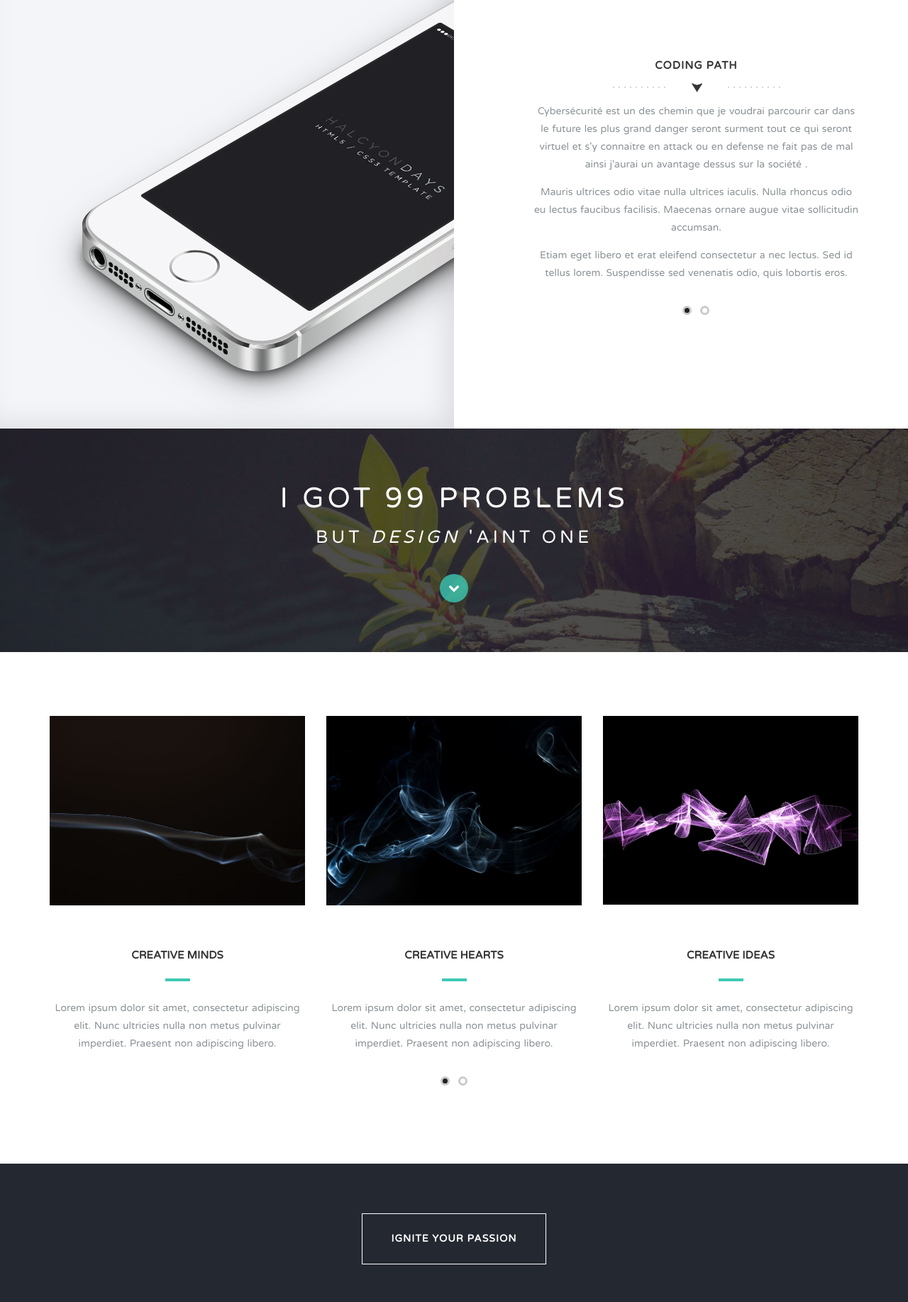
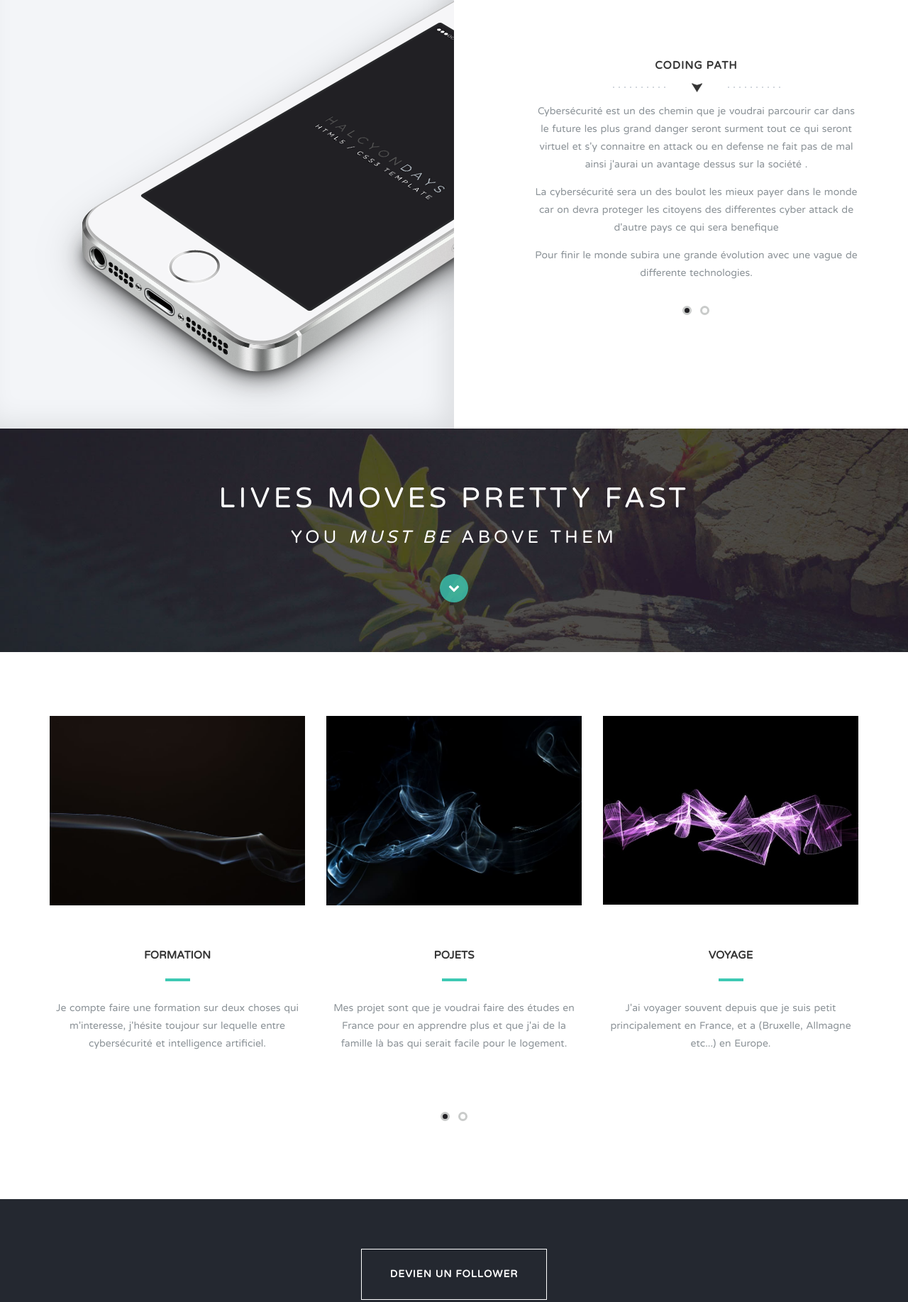
Before and after one commit to Kairrin/My_portfolio, a plain HTML site: page Index.html in a window 1280 px wide. Shown: the part 2057-3892 px from the top of the page at 71% size. Drawn offline with nearby package versions, Linux system fonts and the light colour scheme.

Commit message:
Almost end project portfolio

```diff
--- a/Index.html
+++ b/Index.html
@@ -120,16 +120,15 @@
                       <li>
                         <h1 class="arrow">Coding Path</h1>
                         <p>Cybersécurité est un des chemin que je voudrai parcourir car dans le future les plus grand danger seront surment tout ce qui seront virtuel et s'y connaitre en attack ou en defense ne fait pas de mal ainsi j'aurai un avantage dessus sur la société .</p>
-                        <p>
-                        Mauris ultrices odio vitae nulla ultrices iaculis. Nulla rhoncus odio eu lectus faucibus facilisis. Maecenas ornare augue vitae sollicitudin accumsan. </p>
-                        <p>Etiam eget libero et erat eleifend consectetur a nec lectus. Sed id tellus lorem. Suspendisse sed venenatis odio, quis lobortis eros.</p>
+                        <p>La cybersécurité sera un des boulot les mieux payer dans le monde car on devra proteger les citoyens des differentes cyber attack de d'autre pays ce qui sera benefique
+                       </p>
+                        <p>Pour finir le monde subira une grande évolution avec une vague de differente technologies.</p>
                       </li>
                       <li>
-                        <h1 class="arrow">Bootstrap Professionals</h1>
-                        <p>Lorem ipsum dolor sit amet, consectetur adipiscing elit. Nunc ultricies nulla non metus pulvinar imperdiet. Praesent non adipiscing libero. </p>
-                        <p>
-                        Mauris ultrices odio vitae nulla ultrices iaculis. Nulla rhoncus odio eu lectus faucibus facilisis. Maecenas ornare augue vitae sollicitudin accumsan. </p>
-                        <p>Etiam eget libero et erat eleifend consectetur a nec lectus. Sed id tellus lorem. Suspendisse sed venenatis odio, quis lobortis eros.</p>
+                        <h1 class="arrow">Artificial Intelligence</h1>
+                        <p>L'intelligence artificiel est un topic interessant et il faudra que j'apprenne comment en faire car plus la cybersécurité diversifier c'est choix est très important cela me permettra d'avancer dans mon but.<p>
+                        </p>
+                        <p>La société d'aujourd'hui vieilli très rapidement la plus part des pays développer on une population avec la majeur partie plus vielle que dans les pays en dévelopement ceci est une preuve que la nouvelle generation ne fera que évoluer le monde comparer a l'ancienne.</p>
                       </li>
                     </ul>
                   </div>
@@ -142,7 +141,7 @@
           <div class="container">
             <div class="row">
               <div class="col-md-8 col-md-offset-2">
-                <h1>I got 99 Problems<span>but <em>design</em> 'aint one</span></h1>
+                <h1>Lives moves pretty fast<span>you <em>must be</em> above them</span></h1>
                 <a href="#portfolio" class="down-arrow-btn"><i class="fa fa-chevron-down"></i></a>
               </div>
             </div>
@@ -164,8 +163,8 @@
                           </div>
                         </div>
                       </div>
-                      <h2>Creative Minds</h2>
-                      <p>Lorem ipsum dolor sit amet, consectetur adipiscing elit. Nunc ultricies nulla non metus pulvinar imperdiet. Praesent non adipiscing libero.</p>
+                      <h2>Formation</h2>
+                      <p>Je compte faire une formation sur deux choses qui m'interesse, j'hésite toujour sur lequelle entre cybersécurité et intelligence artificiel.</p>
                     </div>
                     <div class="col-md-4 wp4 delay-05s">
                       <div class="overlay-effect effects clearfix">
@@ -177,8 +176,8 @@
                           </div>
                         </div>
                       </div>
-                      <h2>Creative Hearts</h2>
-                      <p>Lorem ipsum dolor sit amet, consectetur adipiscing elit. Nunc ultricies nulla non metus pulvinar imperdiet. Praesent non adipiscing libero.</p>
+                      <h2>Pojets</h2>
+                      <p>Mes projet sont que je voudrai faire des études en France pour en apprendre plus et que j'ai de la famille là bas qui serait facile pour le logement.</p>
                     </div>
                     <div class="col-md-4 wp4 delay-1s">
                       <div class="overlay-effect effects clearfix">
@@ -190,8 +189,8 @@
                           </div>
                         </div>
                       </div>
-                      <h2>Creative Ideas</h2>
-                      <p>Lorem ipsum dolor sit amet, consectetur adipiscing elit. Nunc ultricies nulla non metus pulvinar imperdiet. Praesent non adipiscing libero.</p>
+                      <h2>Voyage</h2>
+                      <p>J'ai voyager souvent depuis que je suis petit principalement en France, et a (Bruxelle, Allmagne etc...) en Europe.</p>
                     </div>
                   </li>
                   <li>
@@ -205,8 +204,8 @@
                           </div>
                         </div>
                       </div>
-                      <h2>Creative Minds</h2>
-                      <p>Lorem ipsum dolor sit amet, consectetur adipiscing elit. Nunc ultricies nulla non metus pulvinar imperdiet. Praesent non adipiscing libero.</p>
+                      <h2>Parcour scolaire éffectuer</h2>
+                      <p>Je suis née a Dakar au Sénégal, et j ai fais mon parcour scolaire préscolaire et primaire à l'école actuel bilingue puis j'ai fais mon parcour collège au collège bilingue et pour finir je suis au lycée du collège bilingue.</p>
                     </div>
                     <div class="col-md-4 wp4 delay-05s">
                       <div class="overlay-effect effects clearfix">
@@ -218,8 +217,8 @@
                           </div>
                         </div>
                       </div>
-                      <h2>Creative Hearts</h2>
-                      <p>Lorem ipsum dolor sit amet, consectetur adipiscing elit. Nunc ultricies nulla non metus pulvinar imperdiet. Praesent non adipiscing libero.</p>
+                      <h2>Projets DOS</h2>
+                      <p>Le projets DOS consite au fait d'effectuer des taches censer être compliquer en un click. Il se développera sur une application mobile pour facilité le transport. </p>
                     </div>
                     <div class="col-md-4 wp4 delay-1s">
                       <div class="overlay-effect effects clearfix">
@@ -231,8 +230,8 @@
                           </div>
                         </div>
                       </div>
-                      <h2>Creative Ideas</h2>
-                      <p>Lorem ipsum dolor sit amet, consectetur adipiscing elit. Nunc ultricies nulla non metus pulvinar imperdiet. Praesent non adipiscing libero.</p>
+                      <h2>Learning Machine </h2>
+                      <p>Apprendre le machine learning serait une competence que je voudrai bien aquérire car je trouve cela très interessant pour comme premier projet DOS j'essayerai de confectionner un IA capable de vous répondre comme siri ou alexa.</p>
                     </div>
                   </li>
                 </ul>
@@ -244,7 +243,7 @@
           <div class="container">
             <div class="row">
               <div class="col-md-12">
-                <a href="#" class="ignite-btn">Ignite Your Passion</a>
+                <a href="https://github.com/Kairrin" class="ignite-btn">Devien un follower</a>
               </div>
             </div>
           </div>
@@ -253,7 +252,7 @@
           <div class="container">
             <div class="row">
               <div class="col-md-12">
-                <h1 class="arrow">We're a team that adore what we do</h1>
+                <h1 class="arrow">Amis</h1>
               </div>
             </div>
             <div class="row">
@@ -357,26 +356,26 @@
           <div class="container">
             <div class="row">
               <div class="col-md-12">
-                <h1 class="arrow">Drop us a line</h1>
+                <h1 class="arrow">Contact me</h1>
               </div>
             </div>
             <div class="row contact-details">
               <div class="col-md-4">
                 <div class="light-box box-hover">
                   <h2><i class="fa fa-map-marker"></i><span>Address</span></h2>
-                  <p>Level 6, 23 Pitt St, Sydney</p>
+                  <p>S.I.C.A.P. Sacre Coeur, Dakar, Dakar, Senegal</p>
                 </div>
               </div>
               <div class="col-md-4">
                 <div class="light-box box-hover">
                   <h2><i class="fa fa-mobile"></i><span>Phone</span></h2>
-                  <p>+61 9 211 3747</p>
+                  <p>+221 77 386 87 75</p>
                 </div>
               </div>
               <div class="col-md-4">
                 <div class="light-box box-hover">
                   <h2><i class="fa fa-paper-plane"></i><span>Email</span></h2>
-                  <p><a href="#">hey@halcyondays.com</a></p>
+                  <p><a href="#">liantsiferana@gmail.com</a></p>
                 </div>
               </div>
             </div>
@@ -401,7 +400,7 @@
                 </ul>
               </div>
               <div class="col-md-6 credit">
-                <p>A free website template created exclusively for <a href="http://tympanus.net/codrops/"><em>Codrops</em></a></p>
+                <p> Github contact me  <a href="https://github.com/Kairrin"><em>Codrops</em></a></p>
               </div>
             </div>
           </div>
```
Also changed, not shown: template/img/amis-01.png (added), template/img/amis-02.png (added), template/img/amis-03.png (added), template/img/amis-04.png (added), template/img/amis.02.png (added).
